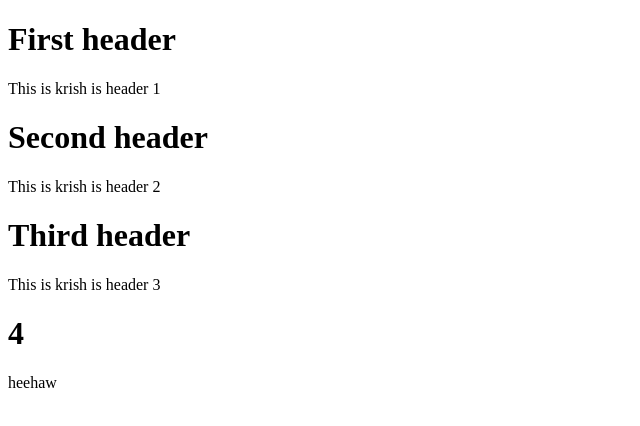
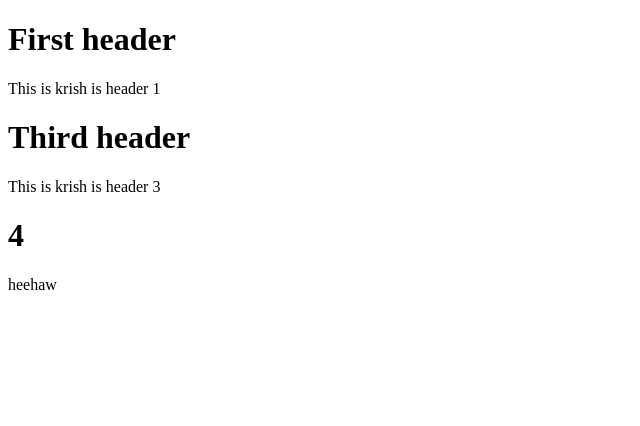
Before and after one commit to krish999777/learning-git-new, a plain HTML site: page index.html in a window 1280 px wide. Shown: the whole page, without its empty margins (0-640 px from the left). Drawn offline with Linux system fonts and the light colour scheme.

Commit message:
new branch

```diff
--- a/index.html
+++ b/index.html
@@ -6,8 +6,6 @@
     <body>
         <h1>First header</h1>
         <p>This is krish is header 1</p>
-        <h1>Second header</h1>
-        <p>This is krish is header 2</p>
         <h1>Third header</h1>
         <p>This is krish is header 3</p>
         <h1>4</h1>
```
